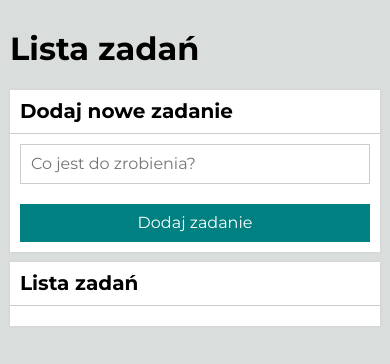
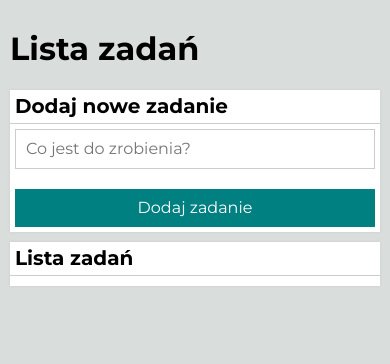
Before and after one commit to Dor-Ka/todolist-react, a React (Create React App) app: page / in a window 390 px wide. Shown: the top 364 px of the page. Built offline with nearby package versions, Linux system fonts and the light colour scheme.

Commit message:
changed padding in mediaquire mobile

```diff
--- a/src/common/Section/styled.js
+++ b/src/common/Section/styled.js
@@ -24,7 +24,7 @@ export const Header = styled.header`
 
   @media (max-width: ${({ theme }) => theme.breakpoint.mobile}px) {
     grid-template-columns: 1fr;
-    padding: 10px;
+    padding: 5px;
   }
 `;
 
@@ -32,5 +32,5 @@ export const Body = styled.div`
   padding: 20px;
 
   @media(max-width: ${({ theme }) => theme.breakpoint.mobile}px) {
-    padding: 10px;
+    padding: 5px;
 `;
```
